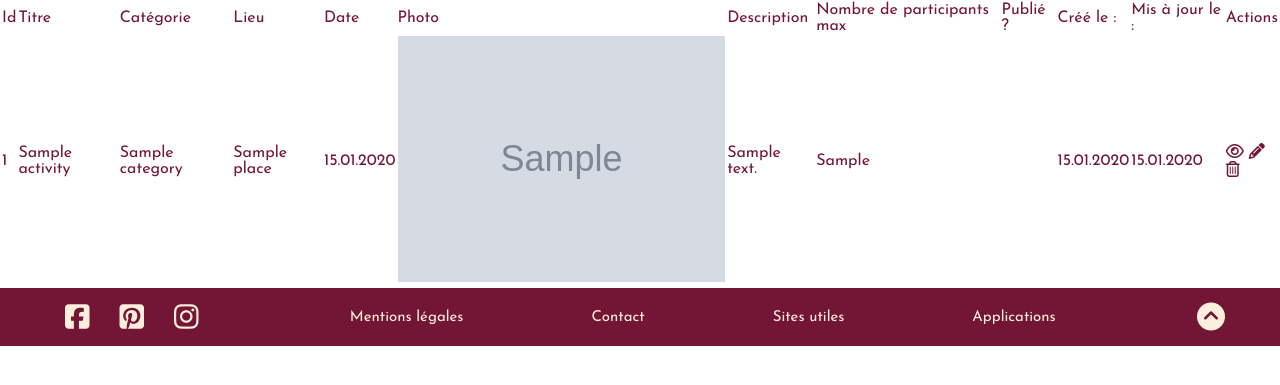
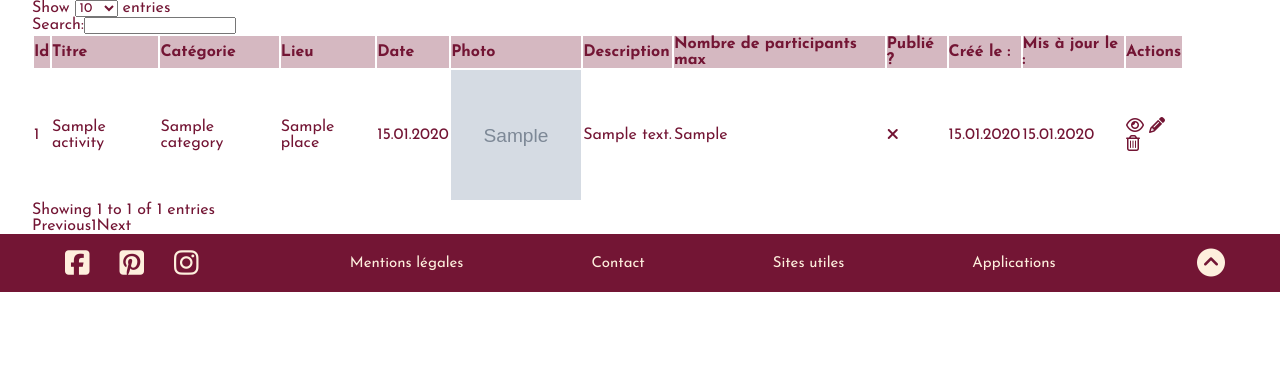
Before and after one commit to sophie-rud/Projet-dwwm-Hello-Bordeaux, a Symfony app: template templates/admin/page/activity/admin_list_activities.html.twig in a window 1280 px wide. Shown: the part 125-510 px from the top of the page. Run offline with Twig, Linux system fonts and the light colour scheme; the template is opened without the code that fills it: most values are stand-ins (such as "Sample title", 1, 10 or a date in 2020); grey boxes marked "Sample" are stand-in pictures; some libraries are stand-ins or nearby versions.

Commit message:
Setting up datatable on admin pages

```diff
--- a/public/asset/css/app.css
+++ b/public/asset/css/app.css
@@ -196,6 +196,36 @@ a {
   border: transparent;
   padding: 10px 15px;
   margin: 15px 10px;
+}
+
+.admin-table {
+  width: 95%;
+  margin: auto;
+}
+
+thead {
+  font-weight: bold;
+  background-color: rgba(115, 21, 52, 0.3);
+  height: 25px;
+}
+
+tr:nth-of-type(even) {
+  background-color: rgba(115, 21, 52, 0.15);
+}
+
+.photoAdminActivity {
+  position: relative;
+  width: 130px;
+  height: 130px;
+  display: flex;
+  justify-content: center;
+  align-items: center;
+}
+.photoAdminActivity img {
+  width: 100%;
+  height: 100%;
+  object-fit: cover;
+  overflow: hidden;
 }
 
 #headerTopBar {
--- /dev/null
+++ b/public/asset/js/datatable.js
@@ -0,0 +1,5 @@
+let dataTable = new DataTable('#myTable');
+dataTable.on('click', 'tbody tr .js-admin-article-delete', function () {
+    console.log('test')
+    this.closest('td').querySelector('.popupWrapper').style.display = "block"
+});
--- a/sass/style.scss
+++ b/sass/style.scss
@@ -10,6 +10,7 @@
 @import "components/carousel";
 @import "components/messages-flash";
 @import "components/popup";
+@import "components/table";
 
 // layout
 @import "layout/header";
--- a/templates/admin/admin_base.html.twig
+++ b/templates/admin/admin_base.html.twig
@@ -90,8 +90,9 @@
     </footer>
 
 
-    {% block script %}{% endblock %}
+    {% block javascript %}{% endblock %}
     <script src="{{ asset('asset/js/main.js') }}"></script>
+    <script src="{{ asset('asset/js/datatable.js') }}"></script>
 </body>
 
 </html>
--- a/templates/admin/page/activity/admin_list_activities.html.twig
+++ b/templates/admin/page/activity/admin_list_activities.html.twig
@@ -5,9 +5,10 @@
 
 {% block main %}
 
-<section>
+<section id="table-activities" class="admin-table">
 
-    <table>
+    <table id="myTable">
+            <thead>
                 <tr>
                     <td>Id</td>
                     <td>Titre</td>
@@ -21,10 +22,11 @@
                     <td>Créé le :</td>
                     <td>Mis à jour le :</td>
                     <td>Actions</td>
+                </tr>
+            </thead>
 
 
-            </tr>
-
+            <tbody>
             {% for activity in activities %}
                 <tr>
                     <td>{{ activity.id }}</td>
@@ -35,7 +37,12 @@
                     <td> <div class="photoAdminActivity"> <img src="{{ asset('uploads/'~activity.photo) }}" alt="illustration de : {{ activity.title }}"> </div> </td>
                     <td>{{ activity.description }}</td>
                     <td>{{ activity.nbParticipantsMax }}</td>
-                <td>{{ activity.isPublished }}</td>
+                    <td> {% if activity.isPublished %}
+                            <i class="fa-solid fa-check"></i>
+                        {% else %}
+                            <i class="fa-solid fa-xmark"></i>
+                        {% endif %}
+                    </td>
                     <td>{{ activity.createdAt | date('d.m.Y') }}</td>
                     <td>{{ activity.updatedAt | date('d.m.Y') }}</td>
                     <td>
@@ -55,11 +62,15 @@
 
                     </td>
                 </tr>
-
             {% endfor %}
-
+            </tbody>
     </table>
 
 </section>
 
 {% endblock %}
+
+{% block javascript %}
+    <script src="https://code.jquery.com/jquery-3.7.1.min.js" integrity="sha256-/JqT3SQfawRcv/BIHPThkBvs0OEvtFFmqPF/lYI/Cxo=" crossorigin="anonymous"></script>
+    <script src="https://cdn.datatables.net/2.1.4/js/dataTables.min.js"></script>
+{% endblock %}
```
Also changed, not shown: sass/components/_table.scss (added, +32 -0 lines), templates/admin/page/category/admin_list_categories.html.twig (+22 -15 lines), 1 other file. Lines whose indentation alone changed are shown as unchanged.
